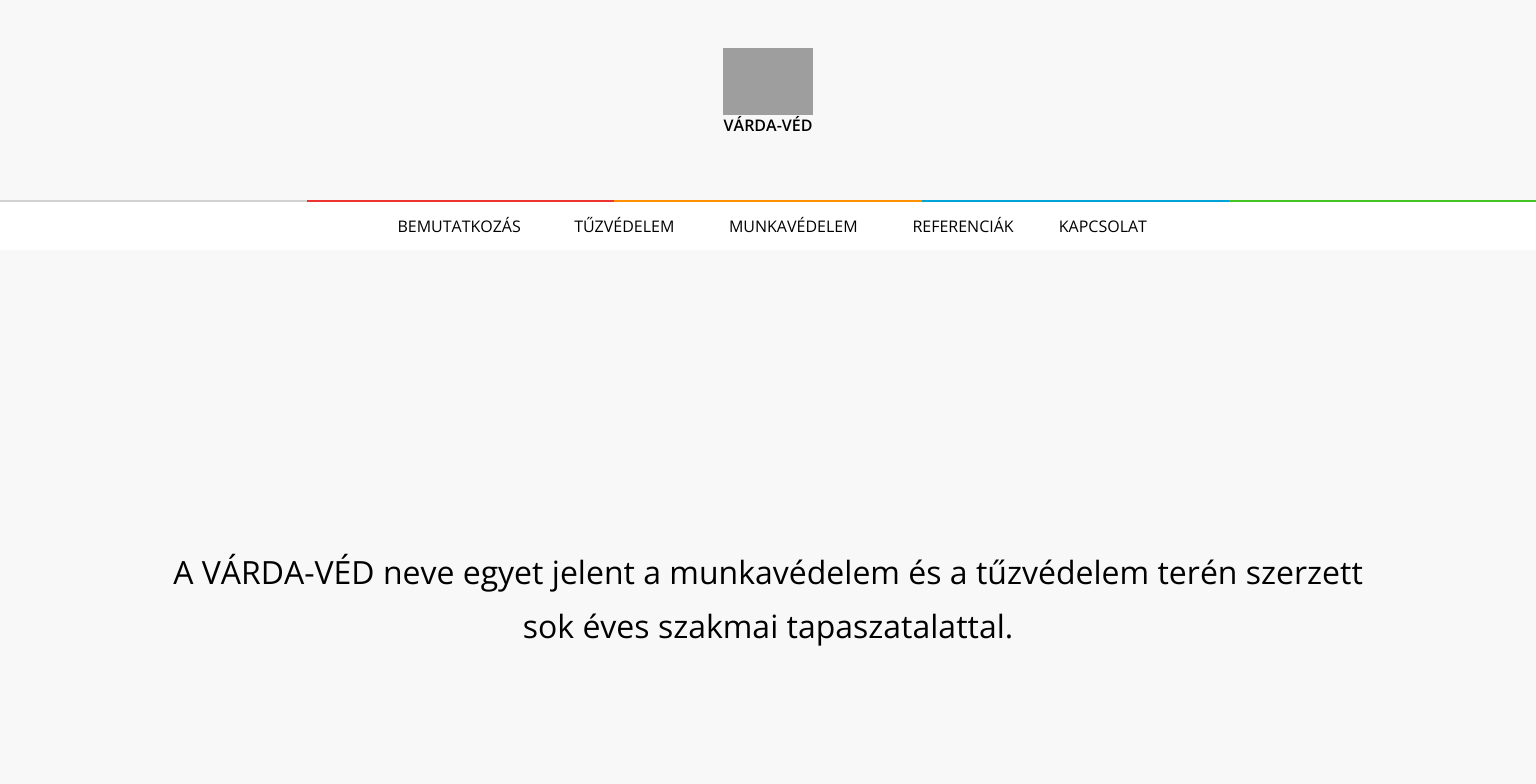
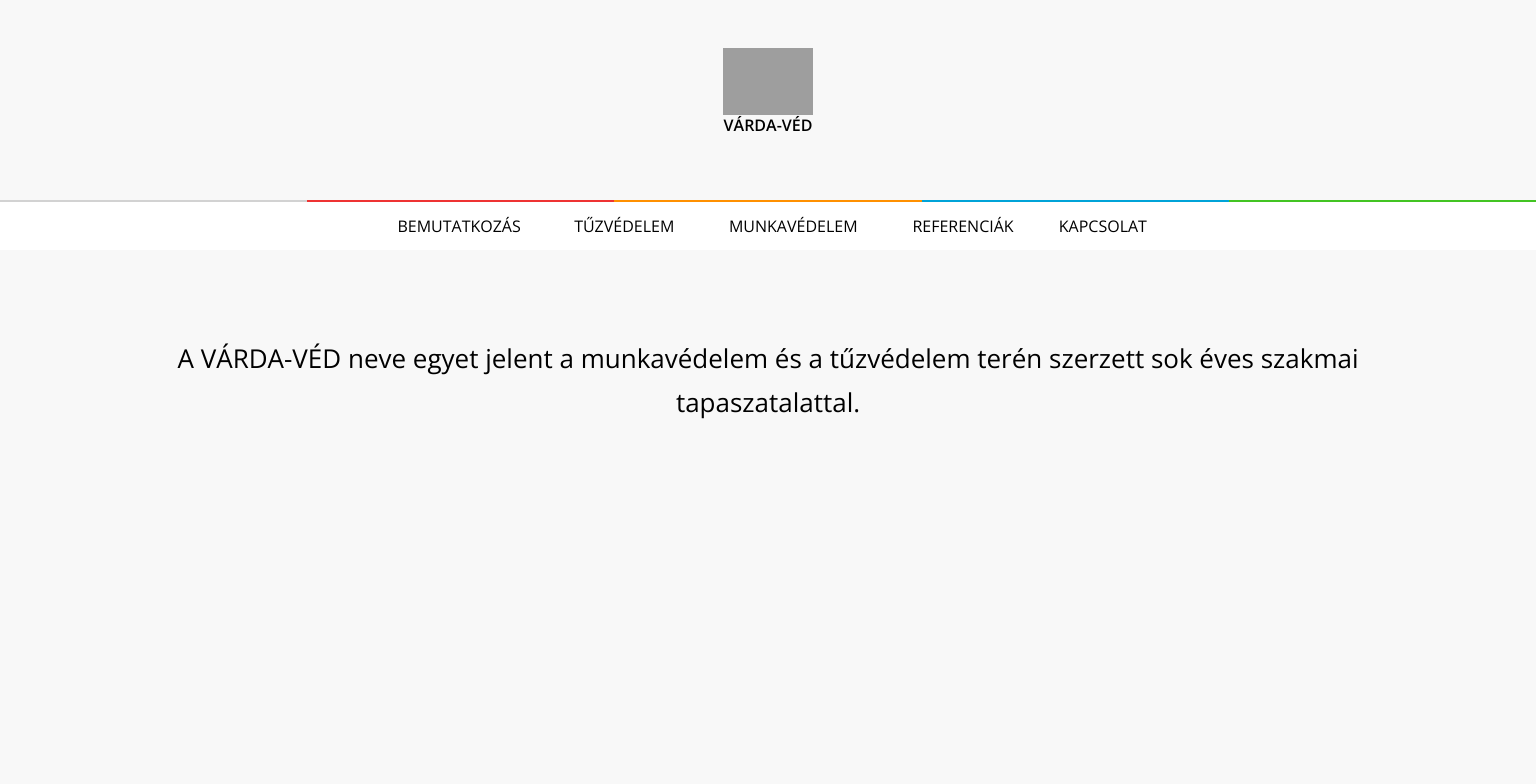
Before and after one commit to stateshifters/varda-ved, a PHP site: page / in a window 1536 px wide. Shown: the top 784 px of the page. Run offline with PHP 8.4, Linux system fonts and the light colour scheme; some libraries are stand-ins or nearby versions; grey boxes are pictures that could not be loaded.

Commit message:
some modified between 89em - 100em viewport

```diff
--- a/assets/stylesheets/main.css
+++ b/assets/stylesheets/main.css
@@ -368,20 +368,27 @@
 
 @media only screen and (min-width: 89em) and (max-width: 99.99em) {
   .text {
-    font-size: 2em !important;
+    font-size: 1.625em !important;
     line-height: 1.7em;
     margin: .5em auto 2em;
     max-width: 1200px;
+    padding: 0;
     width: 95%;
   }
 
   .title {
     font-size: 2.5em;
     margin-bottom: .5em;
+    padding-bottom: 1em;
   }
 
   .menu-icon {
     margin: 2em auto;
+    padding-bottom: 0;
+  }
+
+  #ref-icon {
+    height: 70px;
   }
 
   #slide-5 .text {
--- a/stylesheets/_media.scss
+++ b/stylesheets/_media.scss
@@ -24,20 +24,27 @@
 @media only screen and (min-width: $mwidescreen) and (max-width: $wwidescreen-) {
 
   .text {
-    font-size: 2em !important;
+    font-size: 1.625em !important;
     line-height: 1.7em;
     margin: .5em auto 2em;
     max-width: 1200px;
+    padding: 0;
     width: 95%;
   }
 
   .title {
     font-size: 2.5em;
     margin-bottom: .5em;
+    padding-bottom: 1em;
   }
 
   .menu-icon {
     margin: 2em auto;
+    padding-bottom: 0;
+  }
+
+  #ref-icon {
+    height: 70px;
   }
 
   #slide-5 {
```
